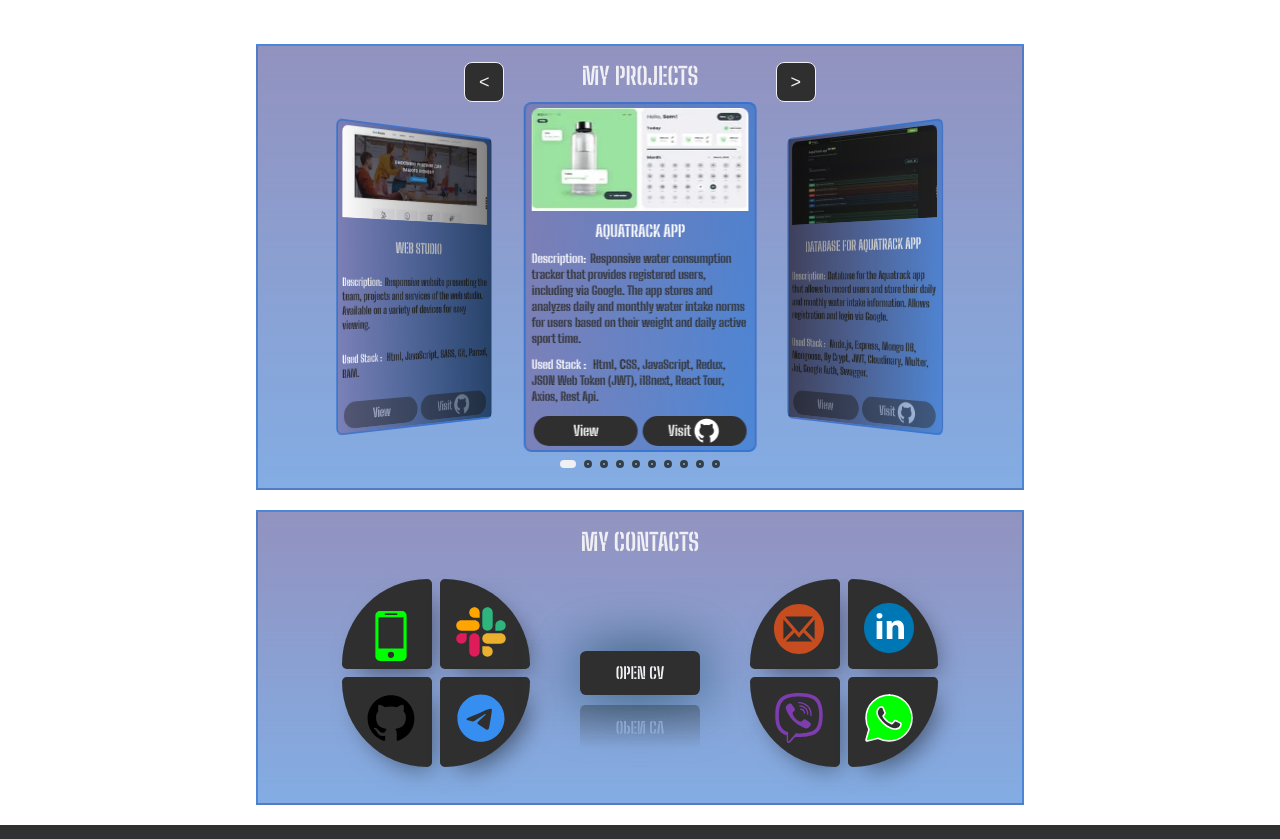
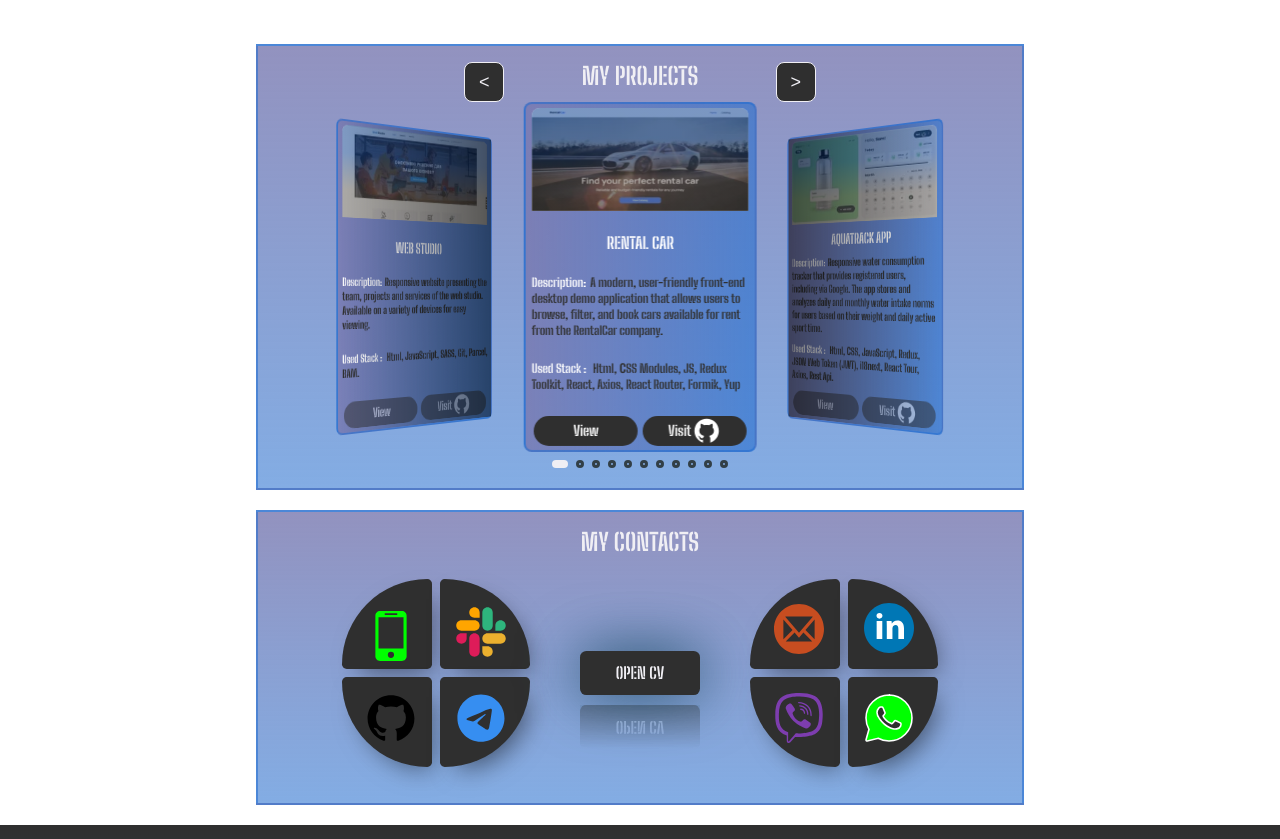
Before and after one commit to EevgenK/Portfolio-React, a React (Vite) app: page / in a window 1280 px wide. Shown: the part 1307-2146 px from the top of the page. Built offline with nearby package versions, Linux system fonts and the light colour scheme.

Commit message:
rentalCar project added

```diff
--- a/src/components/Projects/Projects.module.css
+++ b/src/components/Projects/Projects.module.css
@@ -26,7 +26,24 @@
   & img {
     width: 100%;
     height: 100%;
-    border-radius: 8px 8px 0px 0px;
+  }
+}
+.picture_background {
+  position: relative;
+  display: inline-block;
+  border-radius: 8px 8px 0px 0px;
+  overflow: hidden;
+  z-index: 1;
+  &::after {
+    content: '';
+    position: absolute;
+    inset: 0;
+    background: linear-gradient(
+      180deg,
+      rgba(4, 59, 141, 0.5) 30%,
+      rgba(92, 88, 81, 0.5) 70%
+    );
+    pointer-events: none;
   }
 }
 .card_title {
--- a/src/components/Projects/Projects.tsx
+++ b/src/components/Projects/Projects.tsx
@@ -49,6 +49,7 @@ const Projects = () => {
         >
           {myProjects.map((item) => (
             <SwiperSlide key={item.id} tag="li" className={s.card}>
+              <div className={s.picture_background}>
                 <picture>
                   <source
                     srcSet={`${item.image_src} 1x, ${item.image_srcset} 2x`}
@@ -61,6 +62,7 @@ const Projects = () => {
                     loading="lazy"
                   />
                 </picture>
+              </div>
 
               <h3 className={s.card_title}>
                 {t(`projects.${item.title}.title`)}
--- a/src/components/Projects/myProjects.ts
+++ b/src/components/Projects/myProjects.ts
@@ -8,6 +8,16 @@ export interface myProject {
   image_srcset: string;
 }
 export const myProjects: myProject[] = [
+  {
+    id: 11,
+    title: 'rentalCar',
+    stacks:
+      'Html, СSS Modules, JS, Redux Toolkit, React, Axios, React Router, Formik, Yup',
+    deploy_link: 'https://rental-car-brown.vercel.app/',
+    git_link: 'https://github.com/EevgenK/rental-car',
+    image_src: '/img/pj-11-min.webp',
+    image_srcset: '/img/pj-11@2x-min.webp',
+  },
   {
     id: 9,
     title: 'aquatrack',
--- a/src/i18n/translations/en.ts
+++ b/src/i18n/translations/en.ts
@@ -93,6 +93,11 @@ export const en = {
         description:
           'Responsive website presenting the team, projects and services of the web studio. Available on a variety of devices for easy viewing.',
       },
+      rentalCar: {
+        title: 'rental car',
+        description:
+          'A modern, user-friendly front-end desktop demo application that allows users to browse, filter, and book cars available for rent from the RentalCar company.',
+      },
     },
     contacts: {
       title: 'my contacts',
--- a/src/i18n/translations/uk.ts
+++ b/src/i18n/translations/uk.ts
@@ -92,6 +92,11 @@ export const uk = {
         description:
           'Адаптивний вебсайт, що представляє команду, проєкти та послуги вебстудії.  Доступний на різних пристроях для зручного перегляду.',
       },
+      rentalCar: {
+        title: 'оренда авто',
+        description:
+          'Сучасний, зручний десктопний демо-додаток, що дозволяє користувачам переглядати, фільтрувати та бронювати автомобілі, доступні для оренди в компанії RentalCar.',
+      },
     },
     contacts: {
       title: 'Мої контакти',
```
Also changed, not shown: public/img/pj-11-min.webp (added), public/img/pj-11@2x-min.webp (added). Lines whose indentation alone changed are shown as unchanged.
